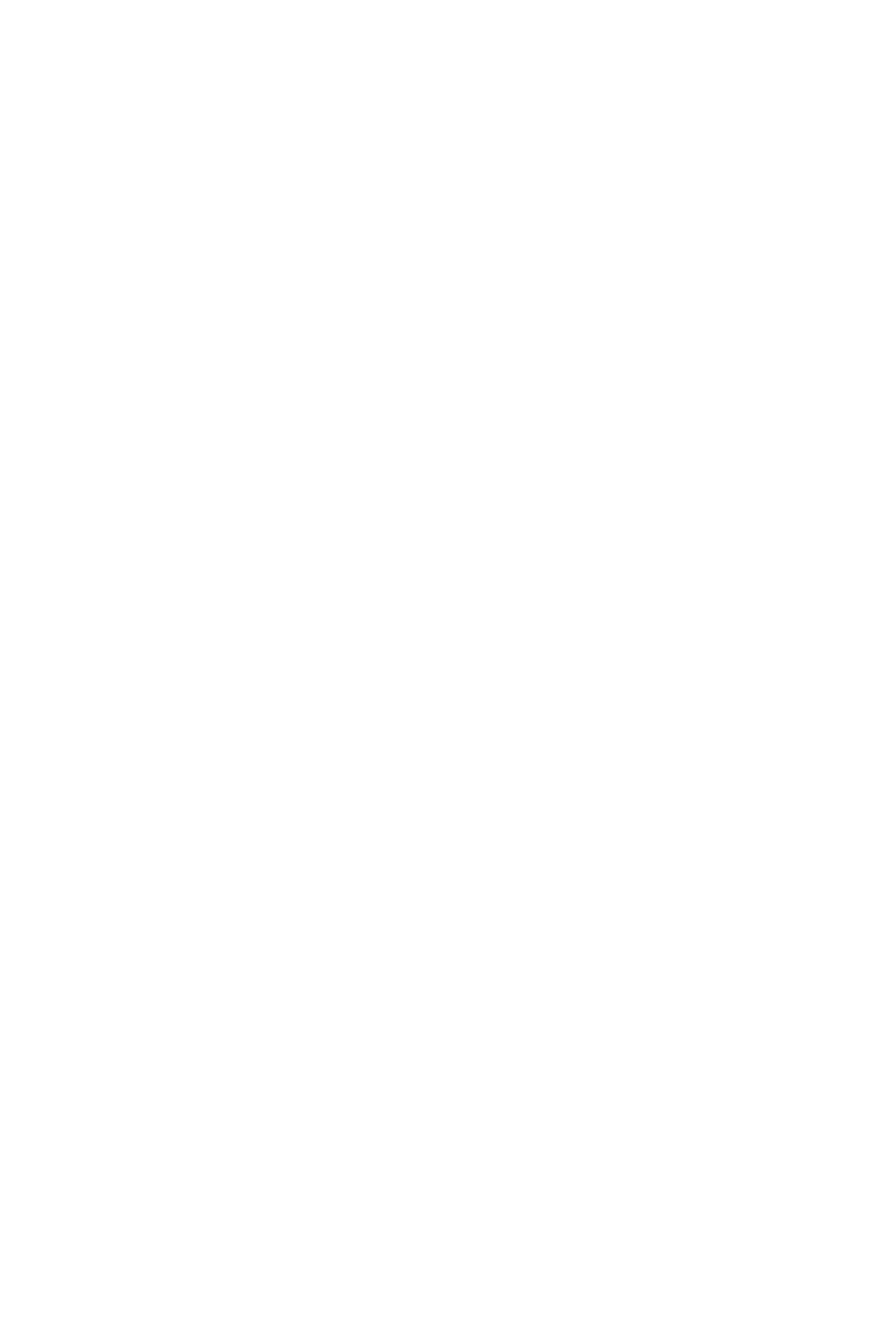
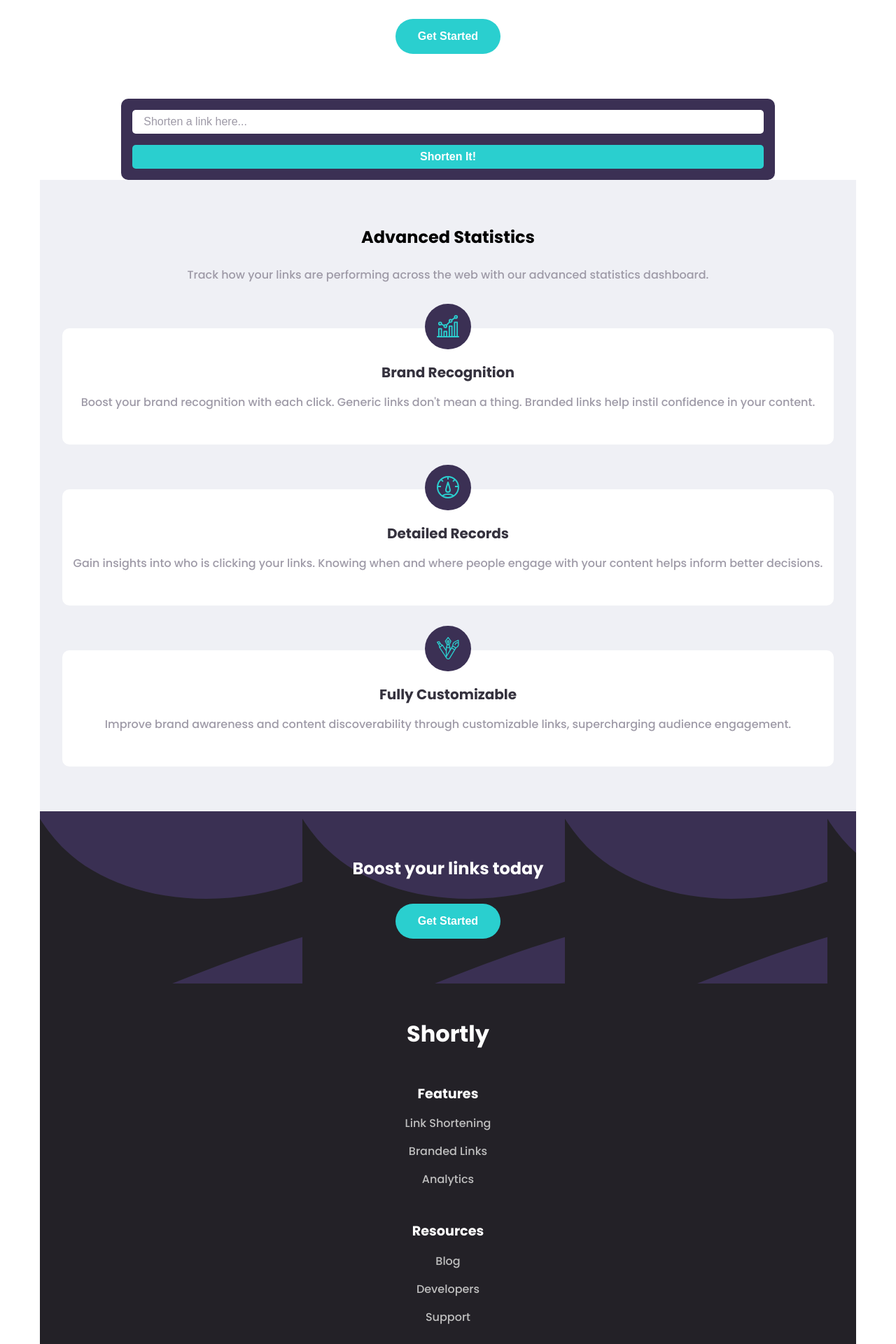
Before and after one commit to Robertron624/url-shortening-app, a React (Vite) app: page / in a window 1280 px wide. Shown: the part 880-2800 px from the top of the page at 70% size. Before the commit the page ends 800 px from the top, so only its background shows below. Built offline with nearby package versions, Linux system fonts and the light colour scheme.

Commit message:
mobile design almost done

```diff
--- a/src/App.scss
+++ b/src/App.scss
@@ -4,6 +4,8 @@
 
 $cyan: hsl(180, 66%, 49%);
 $dark-violet: hsl(257, 27%, 26%);
+
+$background-main : hsl(230, 25%, 95%);
 
 // ### Secondary
 
@@ -20,11 +22,13 @@ $very-dark-violet: hsl(260, 8%, 14%);
   max-width: 1280px;
   margin: 0 auto;
   text-align: center;
-  max-width: 90%;
 }
 
 .app {
 
+  .hidden {
+    display: none;
+  }
 
   .header {
     display: flex;
@@ -32,6 +36,63 @@ $very-dark-violet: hsl(260, 8%, 14%);
     color: black;
     padding: 1rem 1rem;
     align-items: center;
+    position: relative;
+
+    .mobile-navigation {
+      position: absolute;
+      background-color: $dark-violet;
+      color: white;
+      width: 74%;
+      top: 74px;
+      padding: 2rem 2rem;
+      border-radius: 10px;
+
+      nav {
+        padding-bottom: 2rem;
+        border-bottom: 1px solid $gray;
+        ul {
+          display: flex;
+          flex-direction: column;
+          gap: 1.3rem;
+          li {
+            a {
+              color: #fff;
+              text-decoration: none;
+            }
+          }
+        }
+      }
+
+      .account {
+        display: flex;
+        flex-direction: column;
+        gap: 1.5rem;
+        padding-top: 2rem;
+
+        button {
+
+          &:nth-of-type(1) {
+            background-color: transparent;
+            color: white;
+            border: none;
+            font-weight: 700;
+            font-size: 1rem;
+            cursor: pointer;
+          }
+
+          &:nth-of-type(2){
+            background-color: $cyan;
+            color: white;
+            border: none;
+            border-radius: 30px;
+            padding: 1rem 2rem;
+            font-weight: 700;
+            font-size: 1rem;
+            cursor: pointer;
+          }
+        }
+      }
+    }
 
     p {
       font-weight: 700;
@@ -40,14 +101,17 @@ $very-dark-violet: hsl(260, 8%, 14%);
   }
 
   main {
-    padding: 0 1rem;
+    // padding: 0 1rem;
+    background-color: white;
 
     .hero{
-      width: 100%;
+      width: 90%;
     }
 
     .more-than {
       margin-top: 2rem;
+      width: 90%;
+      margin-inline: auto;
 
       h1 {
         color: $very-dark-violet;
@@ -70,5 +134,207 @@ $very-dark-violet: hsl(260, 8%, 14%);
         cursor: pointer;
       }
     }
+
+    .shortener-forms {
+      margin: 4rem 0 0;
+      width: 80%;
+      margin-inline: auto;
+
+      form {
+        background-color: $dark-violet;
+        border-radius: 10px;
+        padding: 1rem 1rem;
+        display: flex;
+        flex-direction: column;
+        justify-content: center;
+        gap: 1rem;
+
+        button, input {
+          border: none;
+          border-radius: 5px;
+          padding: .5rem 1rem;
+          font-size: 1rem;
+          font-weight: 700;
+        }
+
+        input {
+          &::placeholder {
+            color: $grayish-violet;
+            font-weight: 400;
+          }
+        }
+
+        button {
+          background-color: $cyan;
+          color: white;
+          cursor: pointer;
+          width: 100%;
+        }
+      }
+
+    }
+
+    .statistics {
+      background-color: $background-main;
+      padding:4rem 2rem 4rem;
+
+
+      h2 {
+        margin-bottom: 1.5rem;
+      }
+
+      & > p {
+        color: $grayish-violet;
+        margin-bottom: 4rem;
+      }
+
+      .cards {
+        display: flex;
+        flex-direction: column;
+        gap: 4rem;
+
+        .card {
+          background-color: white;
+          border-radius: 10px;
+          padding: 3rem 1rem;
+          display: flex;
+          flex-direction: column;
+          justify-content: center;
+          gap: 1rem;
+          position: relative;
+          align-items: center;
+
+            h3 {
+              color: $very-dark-blue;
+              font-size: 20px;
+            }
+
+            .image {
+              background-color: $dark-violet;
+              width: fit-content;
+              width: 4.1rem;
+              height: 4.1rem;
+              border-radius: 50%;
+              display: flex;
+              align-items: center;
+              justify-content: center;
+              position: absolute;
+              top: -35px;
+              img {
+                width: 2rem;
+                height: 2rem;
+              }
+            }
+
+            p {
+              color: $grayish-violet;
+            }
+        }
+      }
+
+    }
+  }
+
+  footer {
+
+    .boost {
+      background-color: $very-dark-violet;
+      padding: 4rem 2rem;
+      display: flex;
+      flex-direction: column;
+      align-items: center;
+      gap: 2rem;
+
+      background-image: url('/bg-boost-mobile.svg');
+
+      h2 {
+        color: white;
+      }
+
+      button {
+        background-color: $cyan;
+        color: white;
+        border: none;
+        border-radius: 30px;
+        padding: 1rem 2rem;
+        font-weight: 700;
+        font-size: 1rem;
+        cursor: pointer;
+      }
+    }
+
+    .bottom {
+      background-color: $very-dark-violet;
+      color: #fff;
+      padding: 3rem 0;
+
+      .logo-container {
+        padding: 0 0 3rem;
+
+        p {
+          font-size: 2rem;
+          font-weight: 700;
+        }
+      }
+
+      .links-title {
+        font-weight: 700;
+        font-size: 1.2rem;
+        margin-bottom: 1rem;
+      }
+
+      .features {
+        margin-bottom: 3rem;
+        ul {
+          display: flex;
+          flex-direction: column;
+          gap: 1rem;
+
+          li {
+            color: $gray;
+            font-size: 1rem;
+            font-weight: 400;
+          }
+        }
+      }
+
+      nav {
+
+        &:first-of-type {
+          margin-bottom: 2.5rem;
+        }
+
+        ul {
+          display: flex;
+          gap: 1rem;
+          flex-direction: column;
+          li {
+            a {
+              color: $gray;
+              font-size: 1rem;
+              font-weight: 400;
+              cursor: pointer;
+              text-decoration: none;
+            }
+          }
+        }
+      }
+
+      .social {
+        margin-top: 2rem;
+        display: flex;
+        justify-content: center;
+
+        ul {
+          display: flex;
+          gap: 1rem;
+          a {
+            cursor: pointer;
+          }
+        }
+      }
+
+    }
+
   }
 }
--- a/src/App.tsx
+++ b/src/App.tsx
@@ -1,8 +1,55 @@
 import { useState } from 'react'
 import './App.scss'
 
+type Statistic = {
+  title: string
+  description: string
+  image: string
+}
+
+const statistics: Statistic[] = [
+  {
+    title: 'Brand Recognition',
+    description: 'Boost your brand recognition with each click. Generic links don\'t mean a thing. Branded links help instil confidence in your content.',
+    image: 'icon-brand-recognition.svg'
+  },
+
+  {
+    title: 'Detailed Records',
+    description: 'Gain insights into who is clicking your links. Knowing when and where people engage with your content helps inform better decisions.',
+    image: 'icon-detailed-records.svg'
+  },
+  {
+    title: 'Fully Customizable',
+    description: 'Improve brand awareness and content discoverability through customizable links, supercharging audience engagement.',
+    image: 'icon-fully-customizable.svg'
+  }
+]
+
+
+function Shortener(){
+  const [longUrl, setLongUrl] = useState('')
+  const [shortUrl, setShortUrl] = useState('')
+
+  const handleSubmit = (e: React.FormEvent<HTMLFormElement>) => {
+    e.preventDefault()
+    console.log('submitted -> ', longUrl)
+  }
+
+  return (
+    <form onSubmit={handleSubmit}>
+      <input type="text" placeholder='Shorten a link here...' value={longUrl} onChange={e => setLongUrl(e.target.value)} />
+      <button type='submit'>Shorten It!</button>
+    </form>
+  )
+}
+
 function App() {
-  const [count, setCount] = useState(0)
+  const [mobileMenuIsOpen, setMobileMenuIsOpen] = useState(false)
+
+  function handleMobileMenuClick() {
+    setMobileMenuIsOpen((prev) => !prev)
+  }
 
   return (
     <div className='app'>
@@ -10,8 +57,21 @@ function App() {
         <div className="logo-container">
           <p className='logo'>Shortly</p>
         </div>
-        <div className="menu">
+        <div onClick={handleMobileMenuClick} className="menu">
           <img src="menu.png" alt="" />
+        </div>
+        <div className={`mobile-navigation ${mobileMenuIsOpen == false ? 'hidden' : ''}`}>
+          <nav aria-label='mobile'>
+            <ul>
+              <li><a href='/features'>Features</a></li>
+              <li><a href='/pricing'>Pricing</a></li>
+              <li><a href='/resources'>Resources</a></li>
+            </ul>
+          </nav>
+          <div className="account">
+            <button>Login</button>
+            <button>Sign Up</button>
+          </div>
         </div>
       </div>
       <main>
@@ -26,10 +86,73 @@ function App() {
           </button>
         </section>
         <section className="shortener-forms">
-
+          <Shortener />
         </section>
-
+        <section className="statistics">
+          <h2>Advanced Statistics</h2>
+          <p>
+            Track how your links are performing across the web with our advanced statistics dashboard.
+          </p>
+          <div className="cards">
+            {statistics.map((stat, i) => (
+              <div className="card" key={i}>
+                <div className="image">
+                  <img src={stat.image} alt="" />
+                </div>
+                <h3>{stat.title}</h3>
+                <p>{stat.description}</p>
+              </div>
+            ))}
+          </div>
+        </section>
       </main>
+      <footer>
+        <div className="boost">
+          <h2>Boost your links today</h2>
+          <button>Get Started</button>
+        </div>
+        <div className="bottom">
+          <div className="logo-container">
+            <p className='logo'>Shortly</p>
+          </div>
+          <div className="features">
+            <p className='links-title
+            '>Features</p>
+            <ul>
+              <li>Link Shortening</li>
+              <li>Branded Links</li>
+              <li>Analytics</li>
+            </ul>
+          </div>
+          <nav aria-label='resources'>
+            <p className='links-title
+            '>Resources</p>
+            <ul>
+              <li><a href='/blog'>Blog</a></li>
+              <li><a href='/developers'>Developers</a></li>
+              <li><a href='/support'>Support</a></li>
+            </ul>
+          </nav>
+          <nav aria-label='company'>
+            <p className='links-title
+            '>Company</p>
+            <ul>
+              <li><a href='/about'>About</a></li>
+              <li><a href='/our-team'>Our Team</a></li>
+              <li><a href='/careers'>Careers</a></li>
+              <li><a href='/contact'>Contact</a></li>
+            </ul>
+          </nav>
+          <div className="social">
+            <ul>
+              <li><a href="https://www.facebook.com/"><img src="icon-facebook.svg" alt="facebook" /></a></li>
+              <li><a href="https://www.twitter.com/"><img src="icon-twitter.svg" alt="twitter" /></a></li>
+              <li><a href="https://www.pinterest.com/"><img src="icon-pinterest.svg" alt="pinterest" /></a></li>
+              <li><a href="https://www.instagram.com/"><img src="icon-instagram.svg" alt="instagram" /></a></li>
+            </ul>
+          </div>
+        </div>
+      </footer>
 
 
     </div>
--- a/src/index.scss
+++ b/src/index.scss
@@ -18,6 +18,12 @@ body {
 }
 
 
-p, h1, h2 {
+p, h1, h2, h3 {
   margin: 0;
 }
+
+ul {
+  list-style: none;
+  padding: 0;
+  margin: 0;
+}
```
Also changed, not shown: public/bg-boost-mobile.svg.
